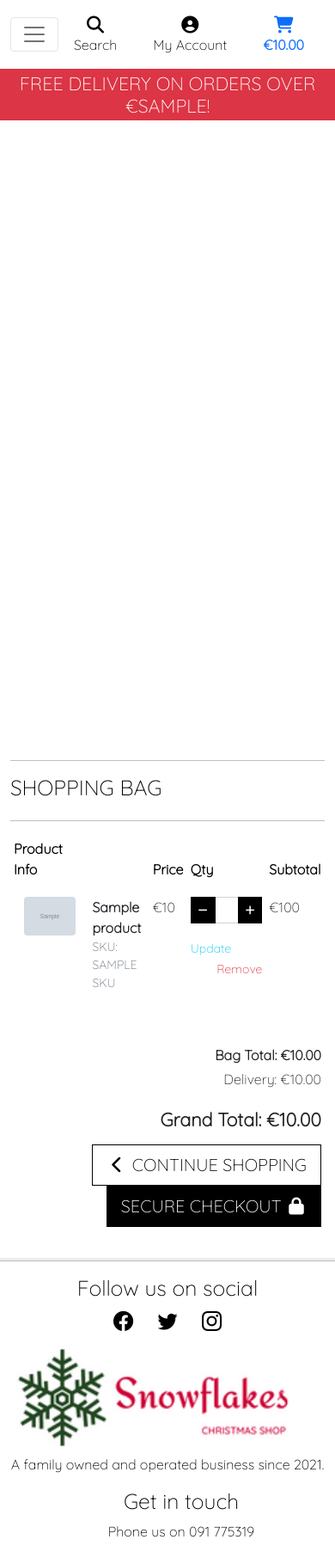
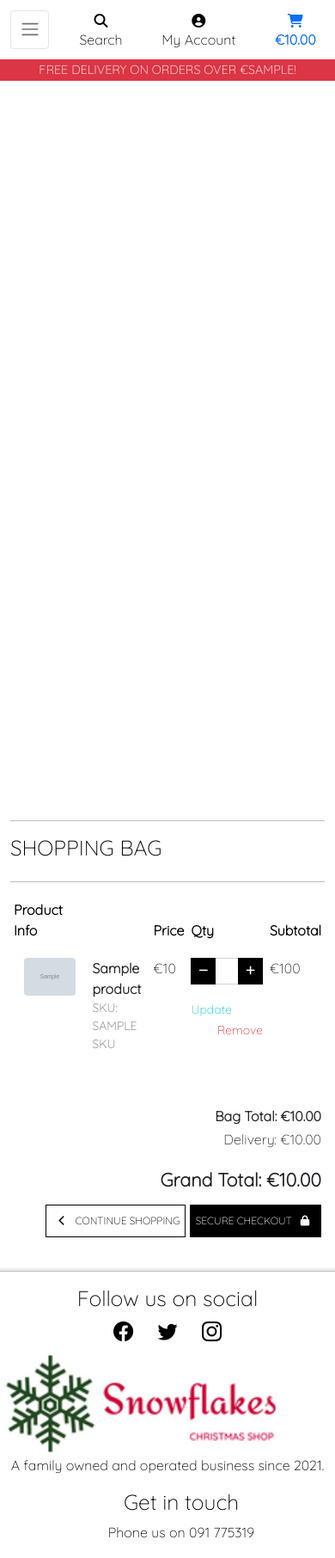
Before and after one commit to Mishsmelle/snowflakes_christmas_shop, a Django app: template bag/templates/bag/bag.html in a window 390 px wide. Shown: the top 1812 px of the page at 86% size. Run offline with Django 3.2, Linux system fonts and the light colour scheme; the template is opened without the code that fills it: most values are stand-ins (such as "Sample title", 1, 10 or a date in 2020); grey boxes marked "Sample" are stand-in pictures; some libraries are stand-ins or nearby versions.

Commit message:
added media queries for smallest screen

```diff
--- a/static/css/base.css
+++ b/static/css/base.css
@@ -413,3 +413,49 @@ text-align: center;
   }
 
   /*End of Footer styling*/
+  /* pad the top a bit when navbar is collapsed on mobile */
+@media (max-width: 991px) {
+  .header-container {
+      padding-top: 116px;
+  }
+
+  body {
+      height: calc(100vh - 116px);
+  }
+
+  .display-4.logo-font.text-black {
+      font-size: 2rem;
+  }
+
+  .nav-link {
+      padding: 0.15rem;
+  }
+
+  .nav-link i.fa-lg {
+      font-size: 1rem;
+  }
+
+  .navbar-toggler {
+      padding: .6rem .6rem;
+      font-size: 1rem;
+  }
+
+  #delivery-banner h4 {
+      font-size: .9rem;
+  }
+
+  .btn.btn-outline-black.rounded-0,
+  .btn.btn-black.rounded-0 {
+      padding: .375rem .375rem;
+  }
+
+  .btn.btn-outline-black.rounded-0.btn-lg,
+  .btn.btn-black.rounded-0.btn-lg {
+      padding: .375rem .375rem;
+      font-size: .75rem;
+  }
+
+  .increment-qty, .decrement-qty {
+      padding: .25rem .5rem !important;
+  }
+}
--- a/templates/includes/main-nav.html
+++ b/templates/includes/main-nav.html
@@ -1,7 +1,7 @@
 <div class="collapse navbar-collapse" id="main-nav">
     <ul class="navbar-nav w-auto mx-auto">
         <!--Home-->
-        <li class="nav-item">
+        <li class="nav-itemd-block d-md-none">
             <a class="logo-font font-weight-bold nav-link text-black mr-5" href="{% url 'home' %}" class="nav-link text-bright mt-0 me-5" id="home-link">
                 Home
             </a>
```
